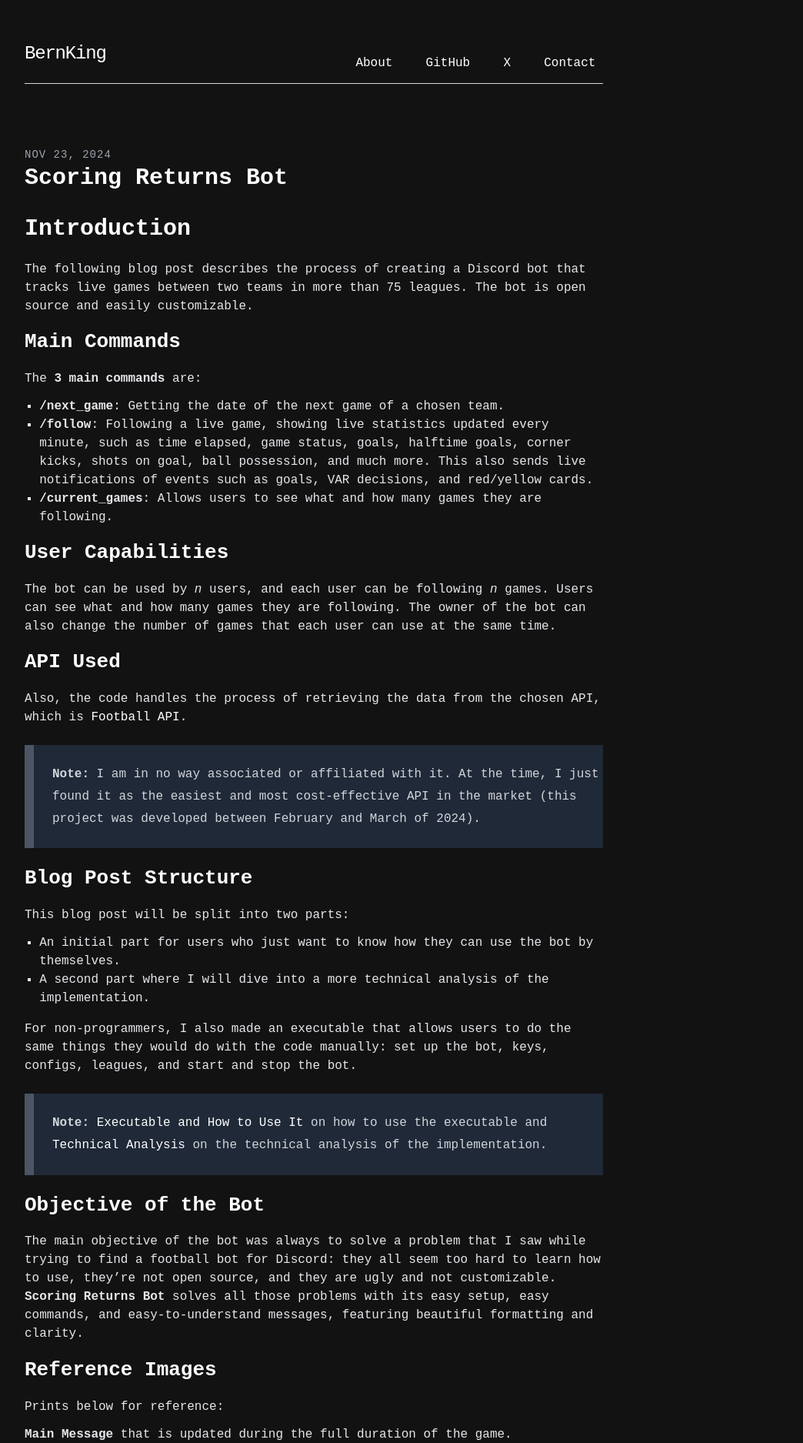
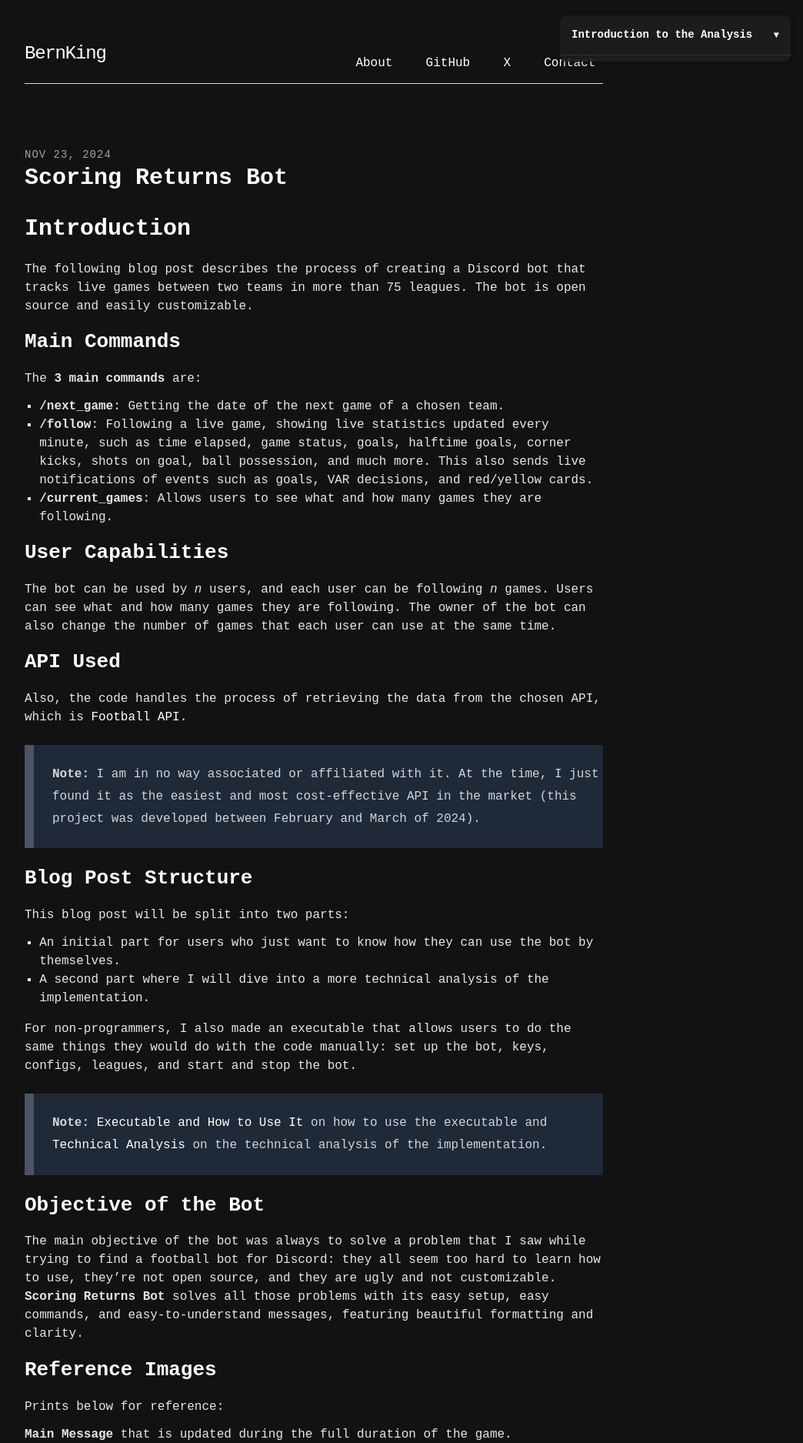
Before and after one commit to BernKing/bernking.github.io, a Jekyll site: the page built from _posts/2024-11-23-Scoring-Returns-Bot.md, in a window 1280 px wide. Shown: the top 1875 px of the page at 77% size, without its empty margins (232-1276 px from the left). Built offline with Jekyll 4.4.1, drawn with Linux system fonts in a browser that asks for light colours; some web fonts are replaced.

Commit message:
Add table of contents styles and script: linked toc.css and toc.js in post layout for improved navigation.

```diff
--- a/_layouts/post.html
+++ b/_layouts/post.html
@@ -4,6 +4,7 @@
 <!DOCTYPE html>
 <html>
   {% include head.html %}
+  <link rel="stylesheet" href="/assets/css/toc.css">
   <body class="dark-mode">
     <main class="wrapper">
       <div class="container">
@@ -24,5 +25,6 @@
     </main>
     {% include foot.html %}
     <script src="/assets/js/theme.js"></script>
+    <script src="/assets/js/toc.js"></script>
   </body>
 </html>
--- /dev/null
+++ b/assets/css/toc.css
@@ -0,0 +1,114 @@
+.floating-toc-container {
+  position: fixed;
+  top: 20px;
+  right: 20px;
+  z-index: 1000;
+  width: 300px;
+  background-color: rgba(30, 30, 30, 0.9);
+  border-radius: 8px;
+  box-shadow: 0 4px 12px rgba(0, 0, 0, 0.2);
+  transition: all 0.3s ease;
+  max-height: 60px;
+  overflow: hidden;
+}
+
+.light-mode .floating-toc-container {
+  background-color: rgba(245, 245, 245, 0.95);
+  box-shadow: 0 4px 12px rgba(0, 0, 0, 0.1);
+}
+
+.floating-toc-container.toc-expanded {
+  max-height: 80vh;
+  overflow-y: auto;
+}
+
+.floating-toc-header {
+  display: flex;
+  justify-content: space-between;
+  align-items: center;
+  padding: 15px;
+  cursor: pointer;
+  user-select: none;
+  border-bottom: 1px solid rgba(255, 255, 255, 0.1);
+}
+
+.light-mode .floating-toc-header {
+  border-bottom: 1px solid rgba(0, 0, 0, 0.1);
+}
+
+.floating-toc-header .current-section {
+  font-weight: 600;
+  font-size: 14px;
+  white-space: nowrap;
+  overflow: hidden;
+  text-overflow: ellipsis;
+  max-width: 240px;
+}
+
+.floating-toc-header .toc-toggle {
+  font-size: 12px;
+  transition: transform 0.3s ease;
+}
+
+.floating-toc-content {
+  padding: 10px 0;
+  display: flex;
+  flex-direction: column;
+}
+
+.toc-item {
+  padding: 8px 15px;
+  text-decoration: none;
+  font-size: 14px;
+  transition: background-color 0.2s ease;
+  color: rgba(255, 255, 255, 0.8);
+}
+
+.light-mode .toc-item {
+  color: rgba(0, 0, 0, 0.8);
+}
+
+.toc-item:hover {
+  background-color: rgba(255, 255, 255, 0.1);
+}
+
+.light-mode .toc-item:hover {
+  background-color: rgba(0, 0, 0, 0.05);
+}
+
+.toc-item.active {
+  background-color: rgba(255, 255, 255, 0.2);
+  color: #ffffff;
+}
+
+.light-mode .toc-item.active {
+  background-color: rgba(0, 0, 0, 0.08);
+  color: #000000;
+}
+
+.toc-level-1 {
+  font-weight: 600;
+}
+
+.toc-level-2 {
+  padding-left: 25px;
+}
+
+.toc-level-3 {
+  padding-left: 35px;
+  font-size: 13px;
+}
+
+.toc-level-4 {
+  padding-left: 45px;
+  font-size: 12px;
+}
+
+/* Mobile responsiveness */
+@media (max-width: 768px) {
+  .floating-toc-container {
+    width: calc(100% - 40px);
+    right: 20px;
+    left: 20px;
+  }
+}
--- /dev/null
+++ b/assets/js/toc.js
@@ -0,0 +1,79 @@
+document.addEventListener('DOMContentLoaded', function() {
+  // Get all headings in the post
+  const headings = document.querySelectorAll('.post-content h1, .post-content h2, .post-content h3, .post-content h4');
+  if (headings.length === 0) return;
+
+  // Create TOC container
+  const tocContainer = document.createElement('div');
+  tocContainer.className = 'floating-toc-container';
+  tocContainer.innerHTML = `
+    <div class="floating-toc-header">
+      <span class="current-section">Current Section</span>
+      <span class="toc-toggle">▼</span>
+    </div>
+    <div class="floating-toc-content"></div>
+  `;
+
+  const tocContent = tocContainer.querySelector('.floating-toc-content');
+  const currentSection = tocContainer.querySelector('.current-section');
+
+  // Build TOC
+  headings.forEach((heading, index) => {
+    // Add ID to heading if it doesn't have one
+    if (!heading.id) {
+      heading.id = 'heading-' + index;
+    }
+
+    // Create TOC item
+    const level = parseInt(heading.tagName.substring(1));
+    const tocItem = document.createElement('a');
+    tocItem.href = '#' + heading.id;
+    tocItem.className = 'toc-item toc-level-' + level;
+    tocItem.textContent = heading.textContent;
+    tocContent.appendChild(tocItem);
+  });
+
+  // Add TOC to page
+  document.querySelector('.post').prepend(tocContainer);
+
+  // Toggle TOC visibility
+  const tocToggle = tocContainer.querySelector('.toc-toggle');
+  const tocHeader = tocContainer.querySelector('.floating-toc-header');
+
+  tocHeader.addEventListener('click', function() {
+    tocContainer.classList.toggle('toc-expanded');
+    tocToggle.textContent = tocContainer.classList.contains('toc-expanded') ? '▲' : '▼';
+  });
+
+  // Update current section on scroll
+  let currentHeadingIndex = 0;
+
+  function updateCurrentSection() {
+    const scrollPosition = window.scrollY;
+
+    for (let i = headings.length - 1; i >= 0; i--) {
+      const heading = headings[i];
+      if (scrollPosition >= heading.offsetTop - 100) {
+        currentHeadingIndex = i;
+        currentSection.textContent = heading.textContent;
+
+        // Update active class
+        const tocItems = tocContent.querySelectorAll('.toc-item');
+        tocItems.forEach(item => item.classList.remove('active'));
+        tocItems[i].classList.add('active');
+
+        break;
+      }
+    }
+  }
+
+  // Set initial section
+  updateCurrentSection();
+
+  // Update on scroll (with debounce)
+  let scrollTimer;
+  window.addEventListener('scroll', function() {
+    if (scrollTimer) clearTimeout(scrollTimer);
+    scrollTimer = setTimeout(updateCurrentSection, 100);
+  });
+});
```
